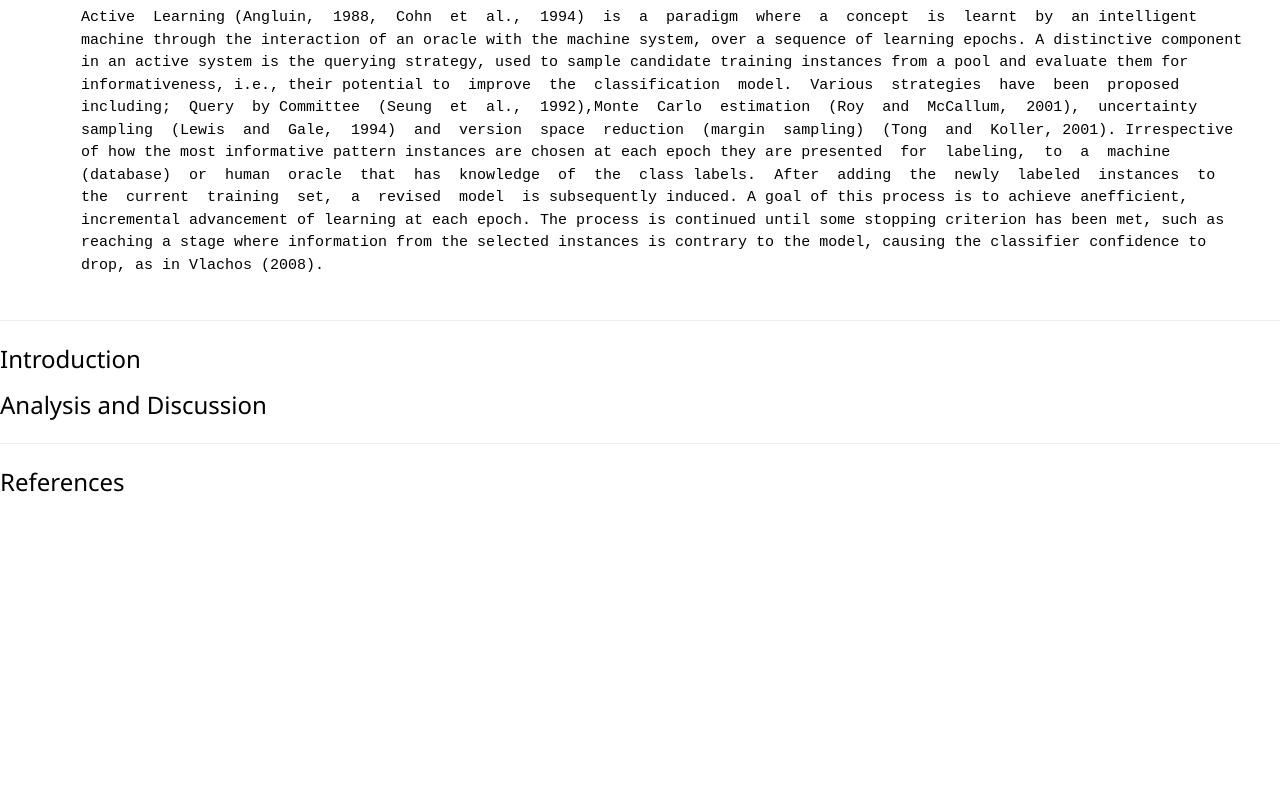
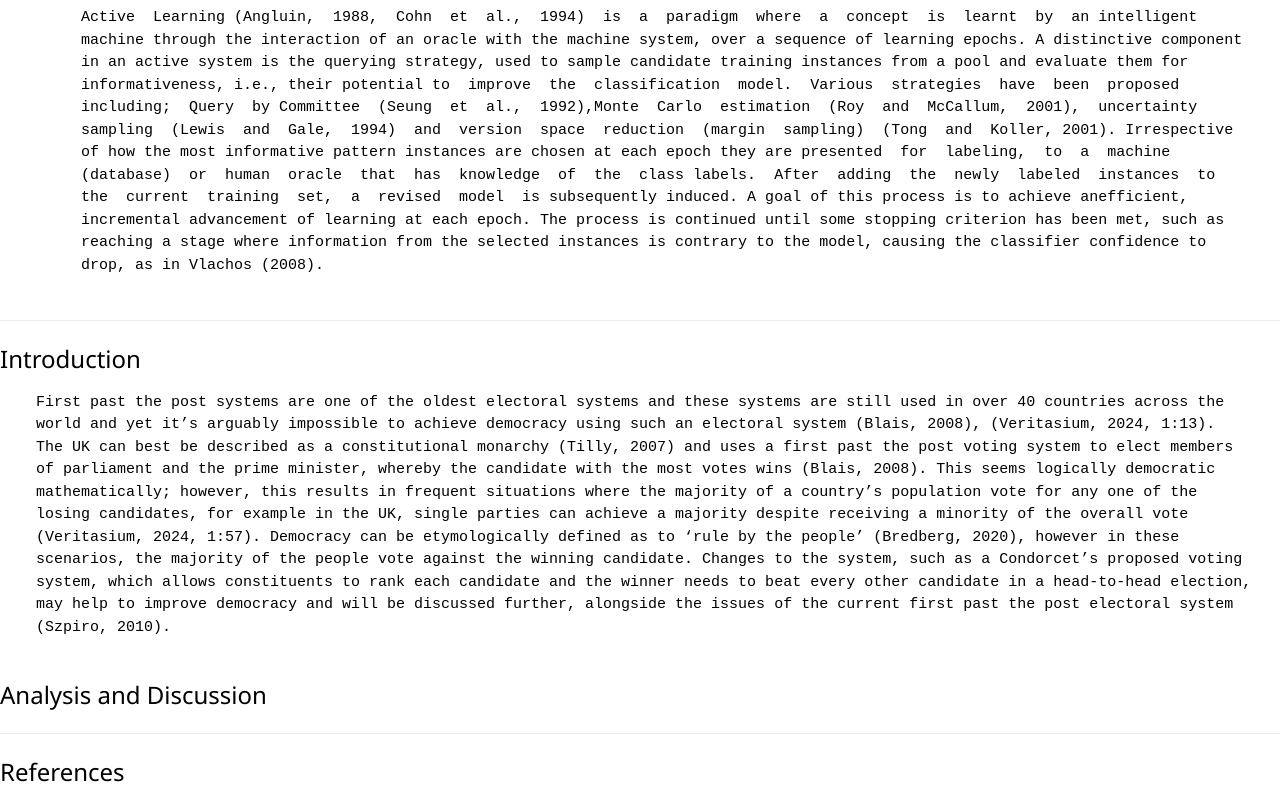
Before and after one commit to FEPSFY6901225/FY6901225, a plain HTML site: page index.html in a window 1280 px wide. Shown: the part 908-1708 px from the top of the page. Before the commit the page ends 1418 px from the top, so only its background shows below. Drawn offline with nearby package versions, Linux system fonts and the light colour scheme.

Commit message:
Update index.html
Adding intorduction

```diff
--- a/index.html
+++ b/index.html
@@ -89,7 +89,20 @@
   </p>
 <hr>
   <h3 id="#Introduction">Introduction</h3>
-
+<p class="ex1">
+  <pre>
+    First past the post systems are one of the oldest electoral systems and these systems are still used in over 40 countries across the
+    world and yet it’s arguably impossible to achieve democracy using such an electoral system (Blais, 2008), (Veritasium, 2024, 1:13).
+    The UK can best be described as a constitutional monarchy (Tilly, 2007) and uses a first past the post voting system to elect members
+    of parliament and the prime minister, whereby the candidate with the most votes wins (Blais, 2008). This seems logically democratic
+    mathematically; however, this results in frequent situations where the majority of a country’s population vote for any one of the
+    losing candidates, for example in the UK, single parties can achieve a majority despite receiving a minority of the overall vote
+    (Veritasium, 2024, 1:57). Democracy can be etymologically defined as to ‘rule by the people’ (Bredberg, 2020), however in these
+    scenarios, the majority of the people vote against the winning candidate. Changes to the system, such as a Condorcet’s proposed voting
+    system, which allows constituents to rank each candidate and the winner needs to beat every other candidate in a head-to-head election,
+    may help to improve democracy and will be discussed further, alongside the issues of the current first past the post electoral system
+    (Szpiro, 2010).
+  </pre>
 
      <h3 id="Analysis and Discussion">Analysis and Discussion</h3>
 
```
